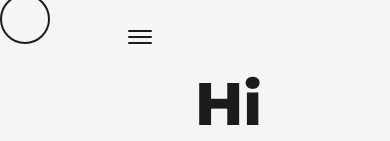
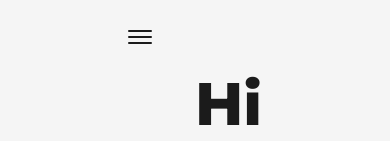
Before and after one commit to nadeeshaMadusanka99/personal_portfolio, a Next.js app: page / in a window 390 px wide. Shown: the top 141 px of the page. Built offline with nearby package versions, Linux system fonts and the light colour scheme.

Commit message:
Cursor dissapear in small screens

```diff
--- a/src/components/Cursor/cursor.js
+++ b/src/components/Cursor/cursor.js
@@ -17,7 +17,7 @@ const Cursor = () => {
 
   return (
     <motion.div
-      className="w-[50px] h-[50px] rounded-full border-2 border-dark dark:border-light fixed z-50"
+      className="w-[50px] h-[50px] rounded-full border-2 border-dark dark:border-light fixed z-50 lg:hidden"
       animate={{ x: position.x, y: position.y - 80}}
     ></motion.div>
   );
```
